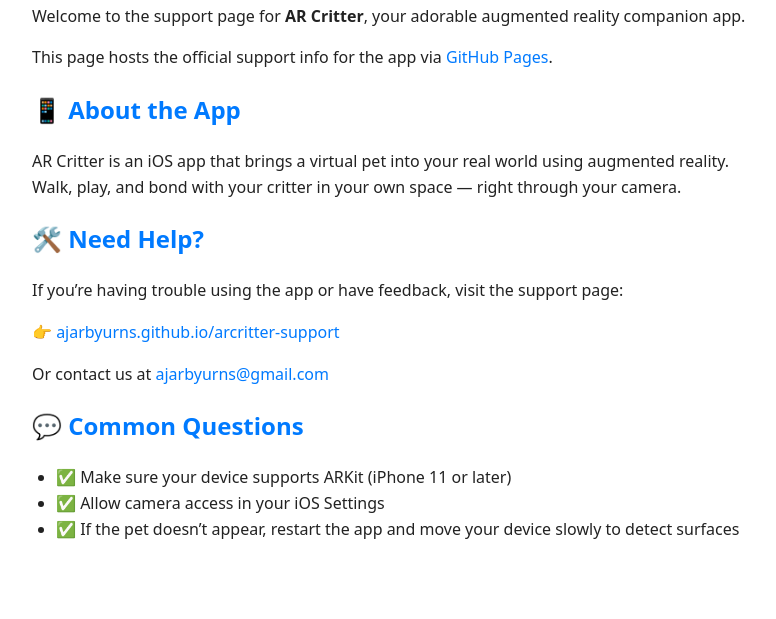
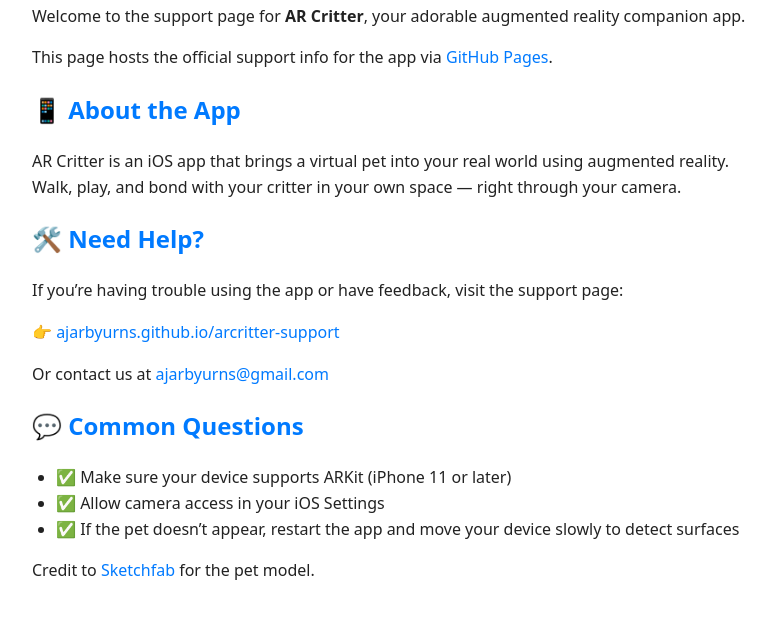
Before and after one commit to ajarbyurns/arcritter-support, a plain HTML site: page index.html in a window 1280 px wide. Shown: the part 109-728 px from the top of the page, without its empty margins (208-984 px from the left). Drawn offline with Linux system fonts and the light colour scheme.

Commit message:
Update index.html

```diff
--- a/index.html
+++ b/index.html
@@ -53,5 +53,7 @@
     <li>✅ Allow camera access in your iOS Settings</li>
     <li>✅ If the pet doesn’t appear, restart the app and move your device slowly to detect surfaces</li>
   </ul>
+
+  <p>Credit to <a href="https://sketchfab.com/3d-models/fox-39f97fe58f0b47ce80b6e02814001dd7">Sketchfab</a> for the pet model.</p>
 </body>
 </html>
```
